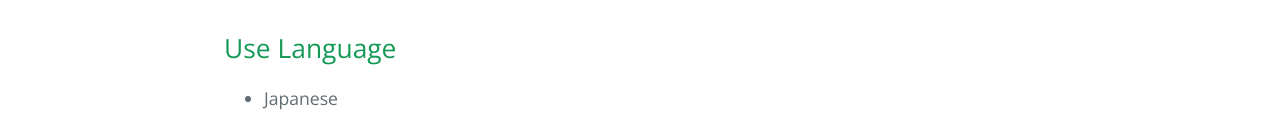
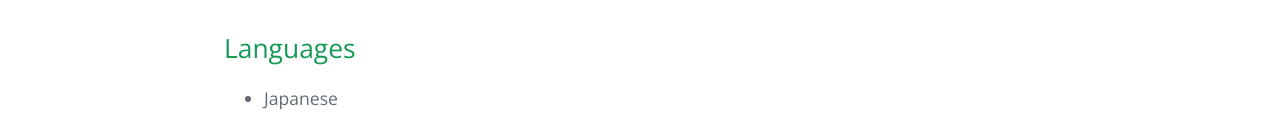
Before and after one commit to Kuni88/Kuni88.github.io, a plain HTML site: page index.html in a window 1280 px wide. Shown: the part 628-743 px from the top of the page. Drawn offline with nearby package versions, Linux system fonts and the light colour scheme.

Commit message:
Update index.html

```diff
--- a/index.html
+++ b/index.html
@@ -31,7 +31,7 @@
 </ul>
 
 <h2>
-<a id="use-language" class="anchor" href="#use-language" aria-hidden="true"><span aria-hidden="true" class="octicon octicon-link"></span></a>Use Language</h2>
+<a id="use-language" class="anchor" href="#use-language" aria-hidden="true"><span aria-hidden="true" class="octicon octicon-link"></span></a>Languages</h2>
 
 <ul>
 <li>Japanese </li>
```
